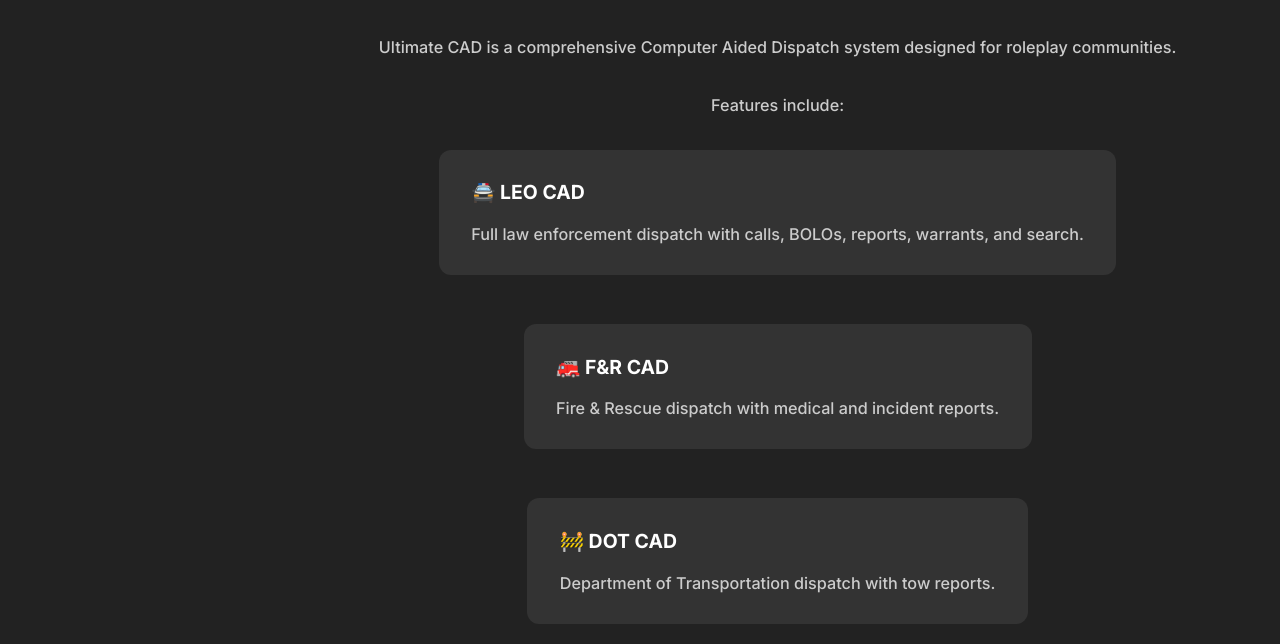
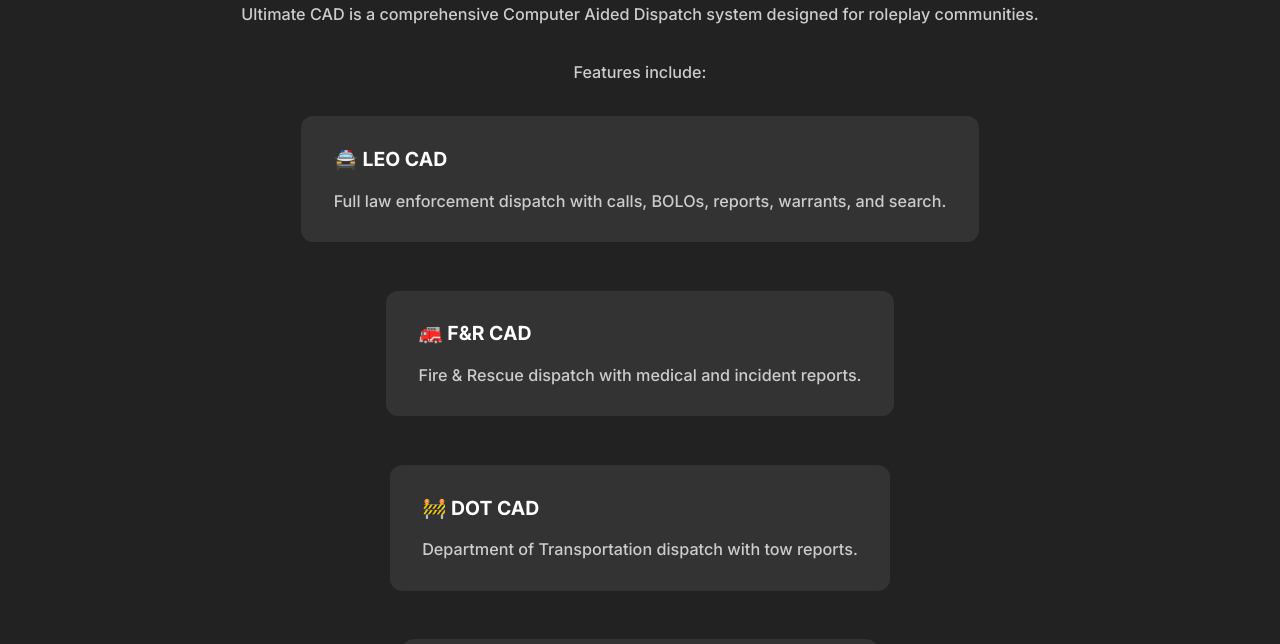
Before and after one commit to ARTI-INTEL/Ultimate-CAD, a website: page public/index.html in a window 1280 px wide. Shown: the part 156-800 px from the top of the page. Drawn offline with Linux system fonts and the light colour scheme.

Commit message:
Centered index.html

```diff
--- a/public/css/styles.css
+++ b/public/css/styles.css
@@ -40,6 +40,26 @@ html, body {
   min-height: 100vh;
   position: relative;
 }
+
+Global page layout
+/* .page-container {
+    width: 100%;
+    max-width: 1200px;
+    margin: 0 auto;
+    padding-left: 20px;
+    padding-right: 20px;
+} */
+
+/* Ensure body uses full width */
+/* body {
+    margin: 0;
+    padding: 0;
+} */
+
+/* Prevent elements from overflowing */
+ /* {
+    box-sizing: border-box;
+} */
 
 .main-container {
   width: 100%;
--- a/public/index.html
+++ b/public/index.html
@@ -22,7 +22,7 @@
   </div>
 
   <!-- Info Section -->
-  <div style="position:absolute;left:0;top:130px;width:1920px;text-align:center;">
+  <div class="page-container" style="left:0;top:130px;text-align:center;">
     <p style="font-size:36px;font-weight:700;color:#fff;">INFORMATION ABOUT THE CAD</p>
     <div style="margin:60px auto;max-width:1200px;color:#ccc;font-size:20px;font-weight:500;line-height:1.8;">
       <p>Ultimate CAD is a comprehensive Computer Aided Dispatch system designed for roleplay communities.</p>
```
